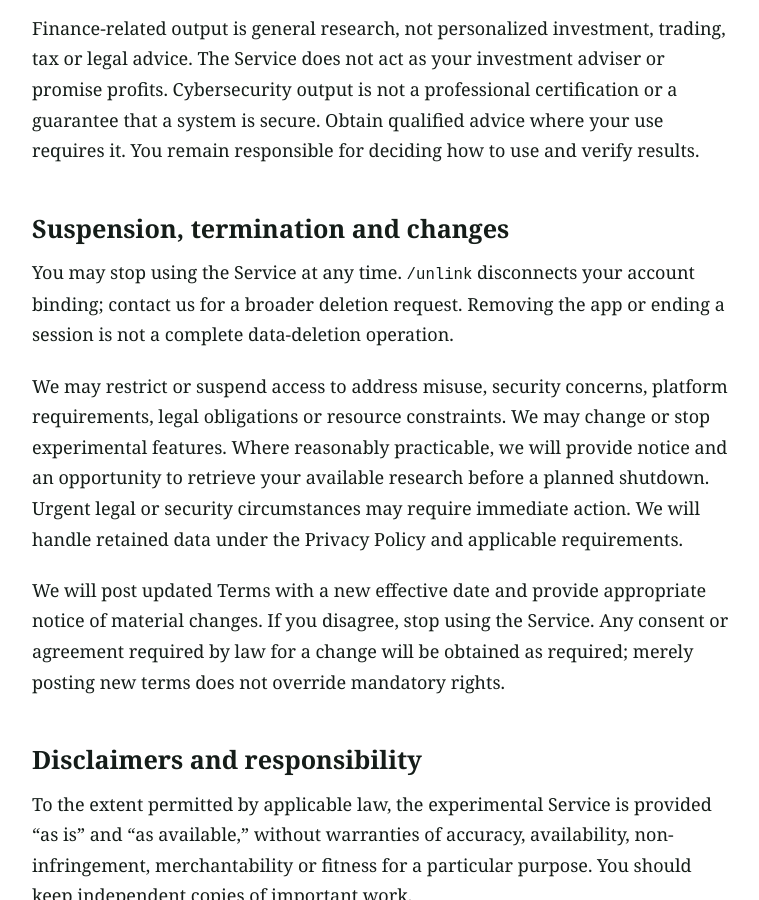
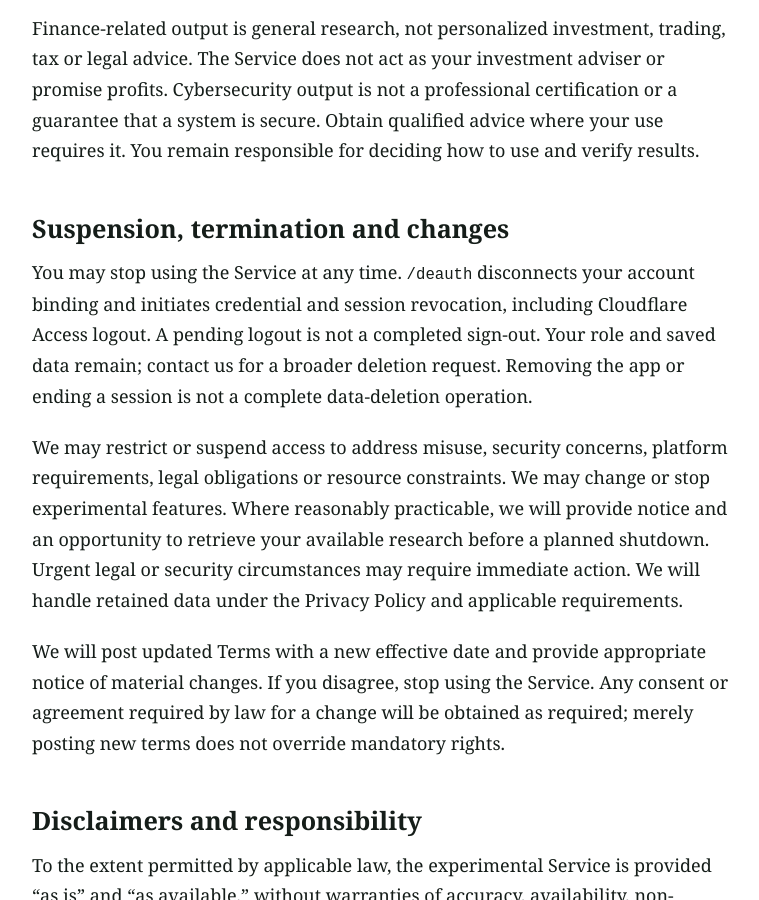
Before and after one commit to elatedmaniac/beepboop-legal, a Jekyll site: the page built from terms.md, in a window 1280 px wide and 900 px high, scrolled down 4131 px. Shown: the whole window, without its empty margins (176-935 px from the left). Built offline with Jekyll 4.4.1, drawn with Linux system fonts in a browser that asks for light colours.

Commit message:
Document deauth session revocation and retained data

```diff
--- a/terms.md
+++ b/terms.md
@@ -141,9 +141,11 @@ requires it. You remain responsible for deciding how to use and verify results.
 
 ## Suspension, termination and changes
 
-You may stop using the Service at any time. `/unlink` disconnects your account
-binding; contact us for a broader deletion request. Removing the app or ending a
-session is not a complete data-deletion operation.
+You may stop using the Service at any time. `/deauth` disconnects your account
+binding and initiates credential and session revocation, including Cloudflare
+Access logout. A pending logout is not a completed sign-out. Your role and saved
+data remain; contact us for a broader deletion request. Removing the app or
+ending a session is not a complete data-deletion operation.
 
 We may restrict or suspend access to address misuse, security concerns, platform
 requirements, legal obligations or resource constraints. We may change or stop
```
Also changed, not shown: privacy.md (+5 -2 lines).
